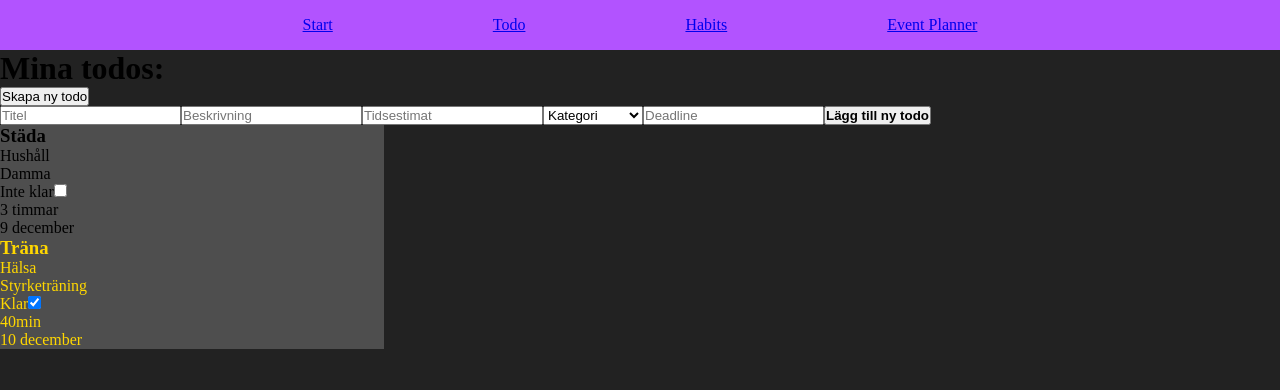
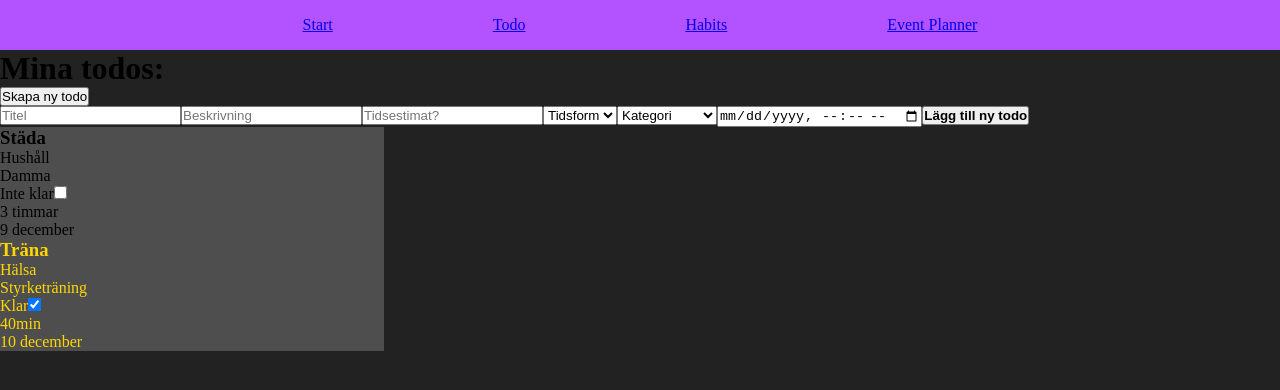
Before and after one commit to Ebba-Ene/projektarbete-productivity-assistant-application, a React (Vite) app: page /todo in a window 1280 px wide. Both pictures are taken after a click on the button "Skapa ny todo". Shown: the top 390 px of the page. Built offline with nearby package versions, Linux system fonts and the light colour scheme.

Commit message:
fixed better timeEstimate

```diff
--- a/src/components/TodoForm.jsx/TodoForm.jsx
+++ b/src/components/TodoForm.jsx/TodoForm.jsx
@@ -1,26 +1,30 @@
 import { useContext, useState } from "react"
 import { TodoContext } from "../../context/TodoContext"
 
+import todoCss from "./TodoForm.module.css"
 
 const TodoForm = () => {
 
-  const {addTodo, show, setShow} = useContext(TodoContext)
+  const {addTodo, setShow} = useContext(TodoContext)
 
   const[title, setTitle] = useState("")
   const[description, setDescription] = useState("")
   const[timeEstimate, setTimeEstimate] = useState("")
+  const[timeEstimateNumber, setTimeEstimateNumber] = useState(0)
+
   const[category, setCategory] = useState("")
   const[deadline, setDeadline] = useState("")
 
   const handleSubmit = (e) => {
     e.preventDefault()
 
-    if(category !== "Kategori"){
+    if(category){
       let newTodo = {
         title,
         description,
         status: false,
         timeEstimate,
+        timeEstimateNumber,
         category,
         deadline
       }
@@ -34,18 +38,25 @@ const TodoForm = () => {
   }
 
   return(
-    <form onSubmit={handleSubmit}>
+    <form onSubmit={handleSubmit} className={todoCss.form}>
       <input type="text" placeholder="Titel" onChange={(e) => {setTitle(e.target.value)}}/>
       <input type="text" placeholder="Beskrivning" onChange={(e) => {setDescription(e.target.value)}}/>
-      <input type="text" placeholder="Tidsestimat" onChange={(e) => {setTimeEstimate(e.target.value)}}/>
+      <input type="number" placeholder="Tidsestimat?" onChange={(e) => {setTimeEstimateNumber(e.target.value)}}/>
+      <select value={timeEstimate} onChange={(e) => {setTimeEstimate(e.target.value)}}>
+        <option value="" disabled>Tidsform</option>
+        <option>minuter</option>
+        <option>timmar</option>
+        <option>dagar</option>
+      </select>
       <select value={category} onChange={(e) => {setCategory(e.target.value)}}>
-        <option>Kategori</option>
+        <option value="" disabled>Kategori</option>
         <option>Hälsa</option>
         <option>Hushåll</option>
         <option>Jobbrelaterat</option>
         <option>Nöje</option>
       </select>
-      <input type="text" placeholder="Deadline" onChange={(e) => {setDeadline(e.target.value)}}/>
+      {/* <input type="text" placeholder="Deadline" onChange={(e) => {setDeadline(e.target.value)}}/> */}
+      <input type="datetime-local"/>
 
       <button type="submit"> <strong>Lägg till ny todo</strong> {title}</button>
     </form>
--- a/src/components/TodoForm.jsx/TodoForm.module.css
+++ b/src/components/TodoForm.jsx/TodoForm.module.css
@@ -0,0 +1,3 @@
+.form{
+
+}
```
